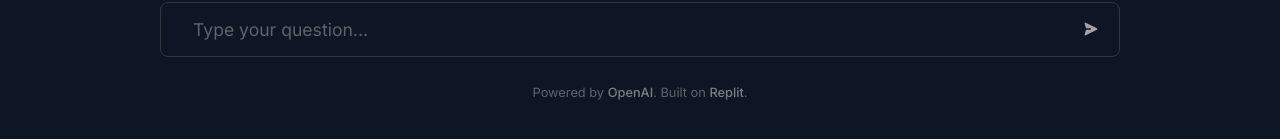
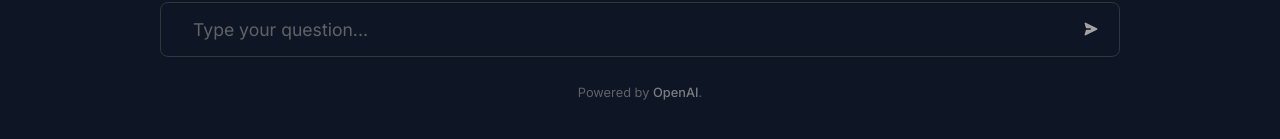
Before and after one commit to hillis/gpt-4-chat-ui, a Next.js app: page / in a window 1280 px wide. Shown: the part 639-778 px from the top of the page. Built offline with nearby package versions, Linux system fonts and the light colour scheme.

Commit message:
Clean up home page

```diff
--- a/pages/index.tsx
+++ b/pages/index.tsx
@@ -213,10 +213,6 @@ useEffect(() => {
               <a href="https://openai.com/" target="_blank">
                 OpenAI
               </a>
-              . Built on{" "}
-              <a href="https://replit.com/@zahid/GPT-4-UI" target="_blank">
-                Replit
-              </a>
               .
             </p>
           </div>
```
